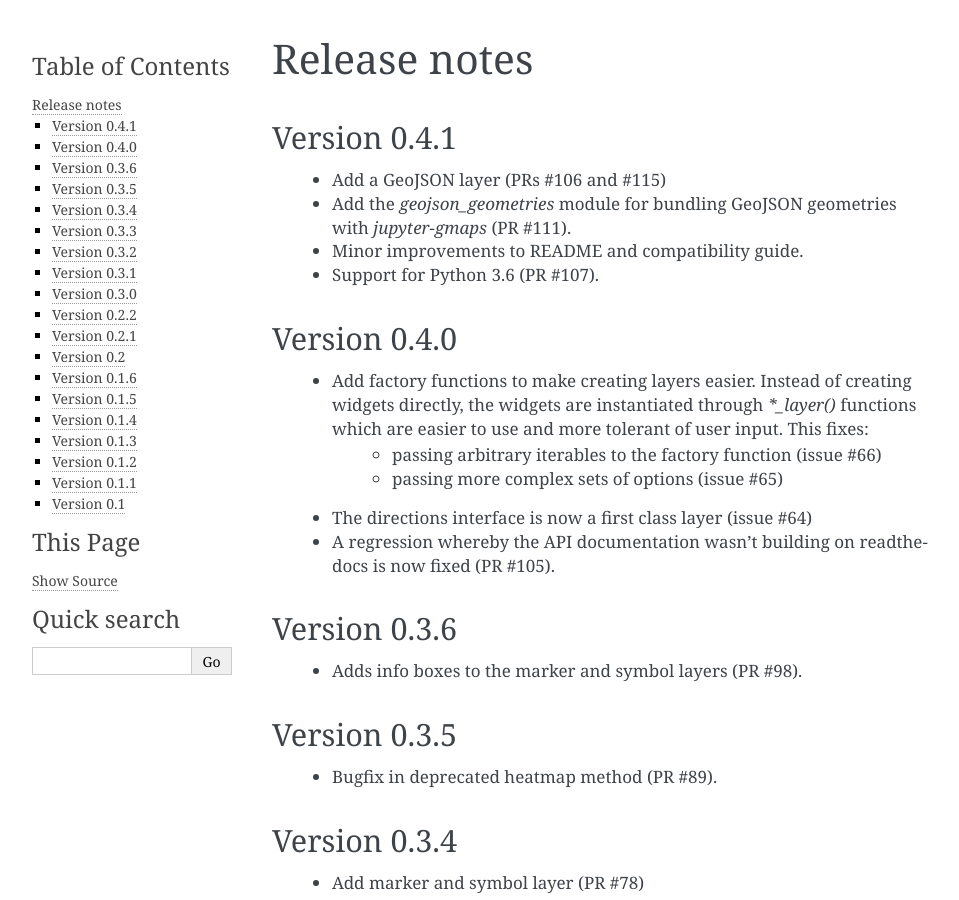
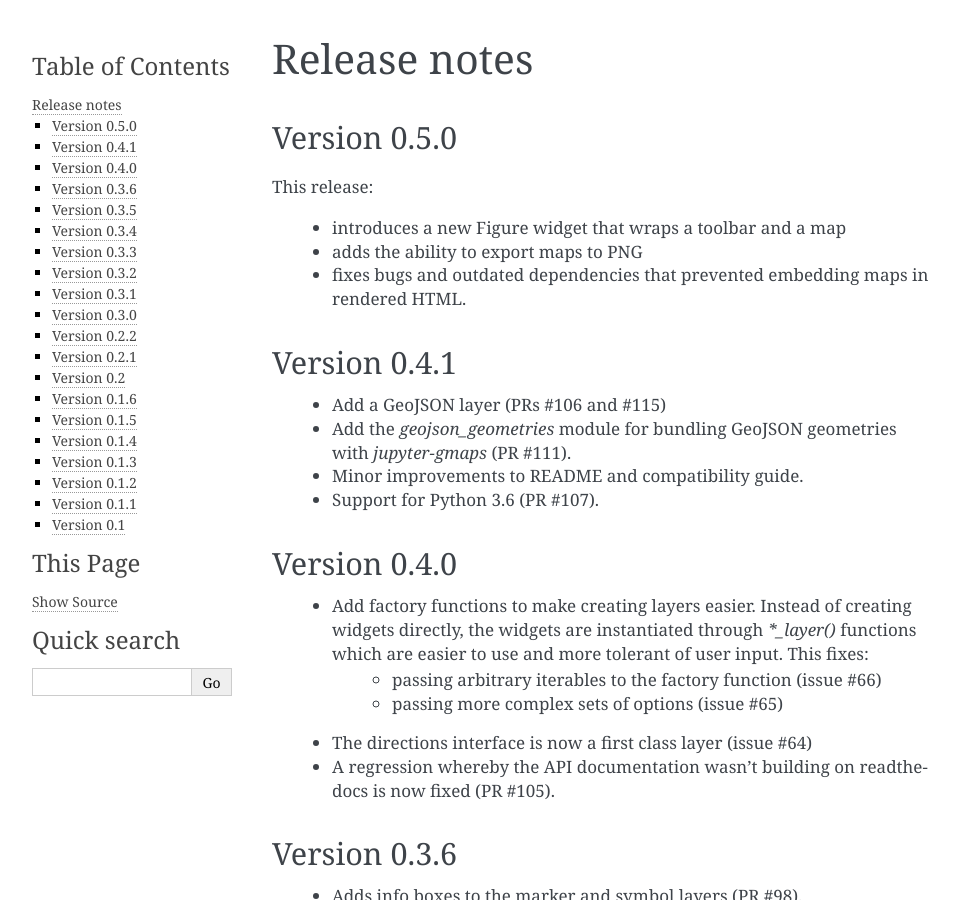
Before and after one commit to pbugnion/gmaps, a Sphinx documentation site: the page built from docs/source/release_notes.rst, in a window 1280 px wide and 900 px high. Shown: the whole window, without its empty margins (148-1107 px from the left). Built offline with Sphinx 7.4.7, drawn with Linux system fonts in a browser that asks for light colours.

Commit message:
Add release notes for version 0.5.0

```diff
--- a/docs/source/release_notes.rst
+++ b/docs/source/release_notes.rst
@@ -1,6 +1,16 @@
 
 Release notes
 -------------
+
+Version 0.5.0
+=============
+
+This release:
+
+ - introduces a new Figure widget that wraps a toolbar and a map
+ - adds the ability to export maps to PNG
+ - fixes bugs and outdated dependencies that prevented embedding maps in
+   rendered HTML.
 
 Version 0.4.1
 =============
```
